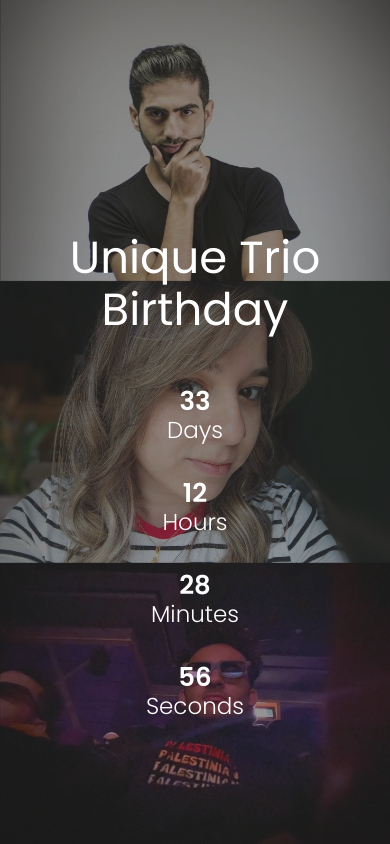
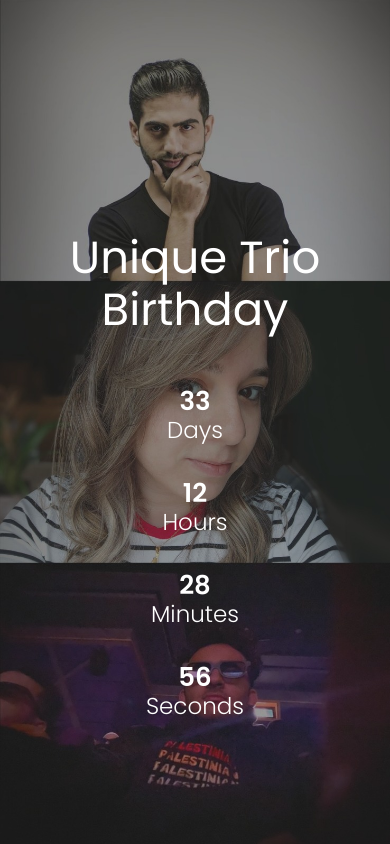
Before and after one commit to Loai106/My-Birthday-Coundown, a plain HTML site: page index.html in a window 390 px wide. Shown: the top 844 px of the page. Drawn offline with Linux system fonts and the light colour scheme.

Commit message:
mobile customization

```diff
--- a/style.css
+++ b/style.css
@@ -62,7 +62,7 @@ h1 {
 @media(max-width:500px) {
 
     body {
-        background-image: url("mobile-background.jpeg");
+        background-image: url("mobile-backgrount02.jpeg");
 
     }
 
```
Also changed, not shown: mobile-backgrount02.jpeg (added).
